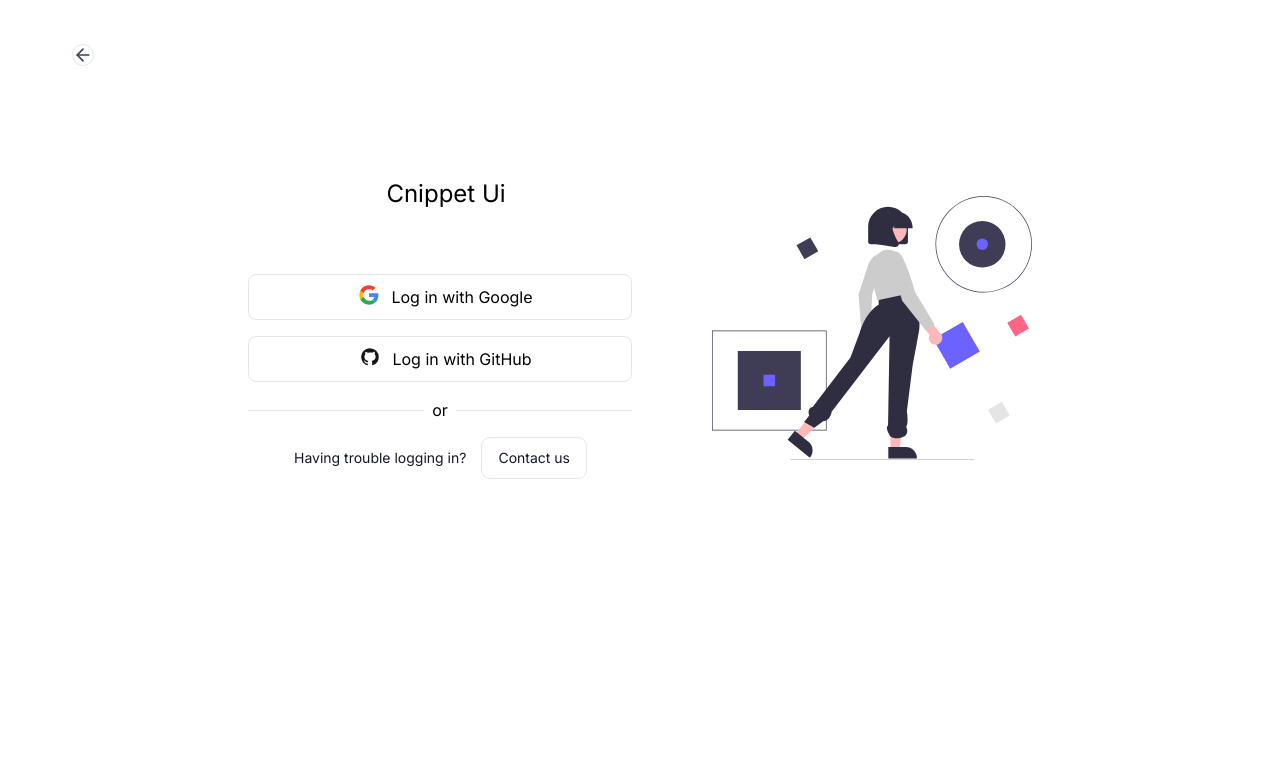
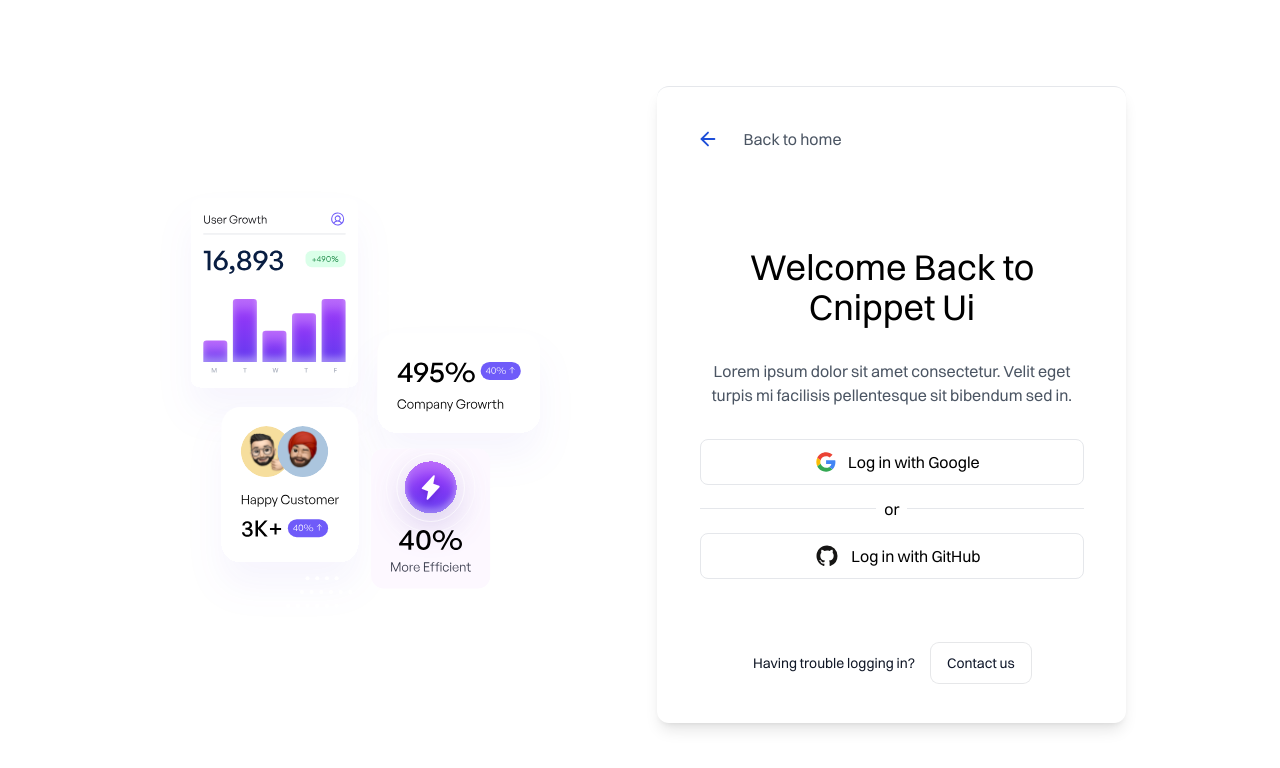
Before and after one commit to in-deepaknegi/cnippet-ui-v2, a Next.js app: page /login in a window 1280 px wide. Shown: the top 768 px of the page. Built offline with nearby package versions, Linux system fonts and the light colour scheme; no server answers.

Commit message:
udpated login page

```diff
--- a/components/routes/login/Hero.jsx
+++ b/components/routes/login/Hero.jsx
@@ -4,7 +4,7 @@
 import { useRouter } from "next/navigation";
 
 import Image from "next/image";
-import H1 from '@/public/images/svg/logic.svg';
+import H1 from '@/public/images/svg/login.svg';
 import GoogleLogo from "@/public/images/svg/google-logo.svg";
 import Github from "@/public/images/svg/github.svg";
 
@@ -36,15 +36,27 @@
 
     return (
         <section className="relative flex flex-1 flex-col overflow-hidden px-4 py-1 sm:px-6 lg:px-8">
-            <div className="relative mx-10 mt-10 w-10">
-                <a href="/">
+            <div className="mx-auto max-w-full md:max-w-[80%]">
+                <div className="flex gap-20 items-center justify-center h-screen mx-auto">
+                    <div className="w-full md:block hidden">
+                        <Image
+                            src={H1}
+                            alt=""
+                            className="w-full"
+                        />
+                    </div>
+
+                    <div className="w-full max-w-xl px-10 py-10 rounded-xl shadow-lg border-t font-swir">
+                        <div className="relative flex w-full items-center flex-1 flex-col justify-center ">
+                            <div className="relative mr-auto">
+                                <a href="/" className="flex gap-6 items-center text-gray-600 hover:text-gray-900">
                                     <svg
                                         xmlns="http://www.w3.org/2000/svg"
                                         width="22"
                                         height="22"
                                         viewBox="0 0 24 24"
                                         fill="none"
-                        className="rounded-full border text-gray-700"
+                                        className="text-blue-700"
                                         stroke="currentColor"
                                         strokeWidth="2"
                                         strokeLinecap="round"
@@ -53,22 +65,21 @@
                                         <path d="m12 19-7-7 7-7" />
                                         <path d="M19 12H5" />
                                     </svg>
+                                    Back to home
                                 </a>
                             </div>
 
-            <div className="flex gap-20 items-center mx-auto pt-28">
-                <div>
-                    <div className="relative flex flex-1 flex-col items-center justify-center ">
-                        <a href="/" className="mx-auto mb-10 flex w-auto">
-                            <div className="my-auto ml-3 text-2xl">Cnippet Ui</div>
-                        </a>
+                            <div className="mt-24 text-center text-4xl">
+                                Welcome Back to Cnippet Ui
+                            </div>
+                            <p className="mt-8 text-center text-gray-600">
+                                Lorem ipsum dolor sit amet consectetur. Velit eget turpis mi facilisis pellentesque sit bibendum sed in.
+                            </p>
 
-
-
-                        <div className="w-full mt-6 max-w-sm">
+                            <div className="mt-8 w-full max-w-sm">
                                 <button
                                     onClick={handleLogin}
-                                className="inline-flex w-full justify-center rounded-lg border px-4 py-2.5 text-base">
+                                    className="flex w-full items-center justify-center rounded-lg border px-4 py-2.5 text-base hover:bg-gray-100 transition-all duration-500 ease-in">
                                     {loading && (
                                         <svg className="animate-spin -ml-1 mr-3 h-5 w-5 text-black" xmlns="http://www.w3.org/2000/svg" fill="none" viewBox="0 0 24 24">
                                             <circle className="opacity-25" cx="12" cy="12" r="10" stroke="currentColor" strokeWidth="4"></circle>
@@ -82,13 +93,19 @@
                                         height={20}
                                         className="mx-3"
                                     />
-                                {status === 'authenticated' ? `Welcome back ${session.user.name}` : 'Log in with Google'}
+                                    {status === 'authenticated' ? `Welcome back` : 'Log in with Google'}
                                 </button>
                             </div>
-                        <div className="mt-4 w-full max-w-sm">
+                            <div className="my-3 flex max-w-full md:max-w-sm items-center">
+                                <div className="h-[0.025rem] w-[24rem] bg-gray-200"></div>
+                                <div className="mx-2">or</div>
+                                <div className="h-[0.025rem] w-full bg-gray-200"></div>
+                            </div>
+
+                            <div className="w-full max-w-sm">
                                 <button
                                     onClick={handleLogingit}
-                                className="inline-flex w-full justify-center rounded-lg border px-4 py-2.5 text-base">
+                                    className="inline-flex w-full items-center justify-center rounded-lg border px-4 py-2.5 text-base hover:bg-gray-100 transition-all duration-500 ease-in">
                                     {loading1 && (
                                         <svg className="animate-spin -ml-1 mr-3 h-5 w-5 text-black" xmlns="http://www.w3.org/2000/svg" fill="none" viewBox="0 0 24 24">
                                             <circle className="opacity-25" cx="12" cy="12" r="10" stroke="currentColor" strokeWidth="4"></circle>
@@ -98,21 +115,16 @@
                                     <Image
                                         src={Github}
                                         alt="google-logo"
-                                    width={20}
-                                    height={20}
+                                        width={24}
+                                        height={24}
                                         className="mx-3"
                                     />
-                                {status === 'authenticated' ? `Welcome back ${session.user.name}` : 'Log in with GitHub'}
+                                    {status === 'authenticated' ? `Welcome back` : 'Log in with GitHub'}
                                 </button>
                             </div>
-                        <div className="my-4 flex max-w-sm items-center">
-                            <div className="h-[0.025rem] w-[24rem] bg-gray-200"></div>
-                            <div className="mx-2">or</div>
-                            <div className="h-[0.025rem] w-full bg-gray-200"></div>
                         </div>
 
-                    </div>
-                    <div className="relative shrink-0">
+                        <div className="mt-16 relative shrink-0">
                             <div className="space-y-4 text-sm text-gray-900 sm:flex sm:items-center sm:justify-center sm:space-x-4 sm:space-y-0">
                                 <p className="text-center sm:text-left">
                                     Having trouble logging in?
@@ -129,14 +141,10 @@
                             </div>
                         </div>
                     </div>
-                <div className="">
-                    <Image
-                        src={H1}
-                        alt=""
-                        className="w-80"
-                    />
+
                 </div>
             </div>
+
 
         </section>
     );
```
Also changed, not shown: public/images/svg/login.svg (added). Lines whose indentation alone changed are shown as unchanged.
